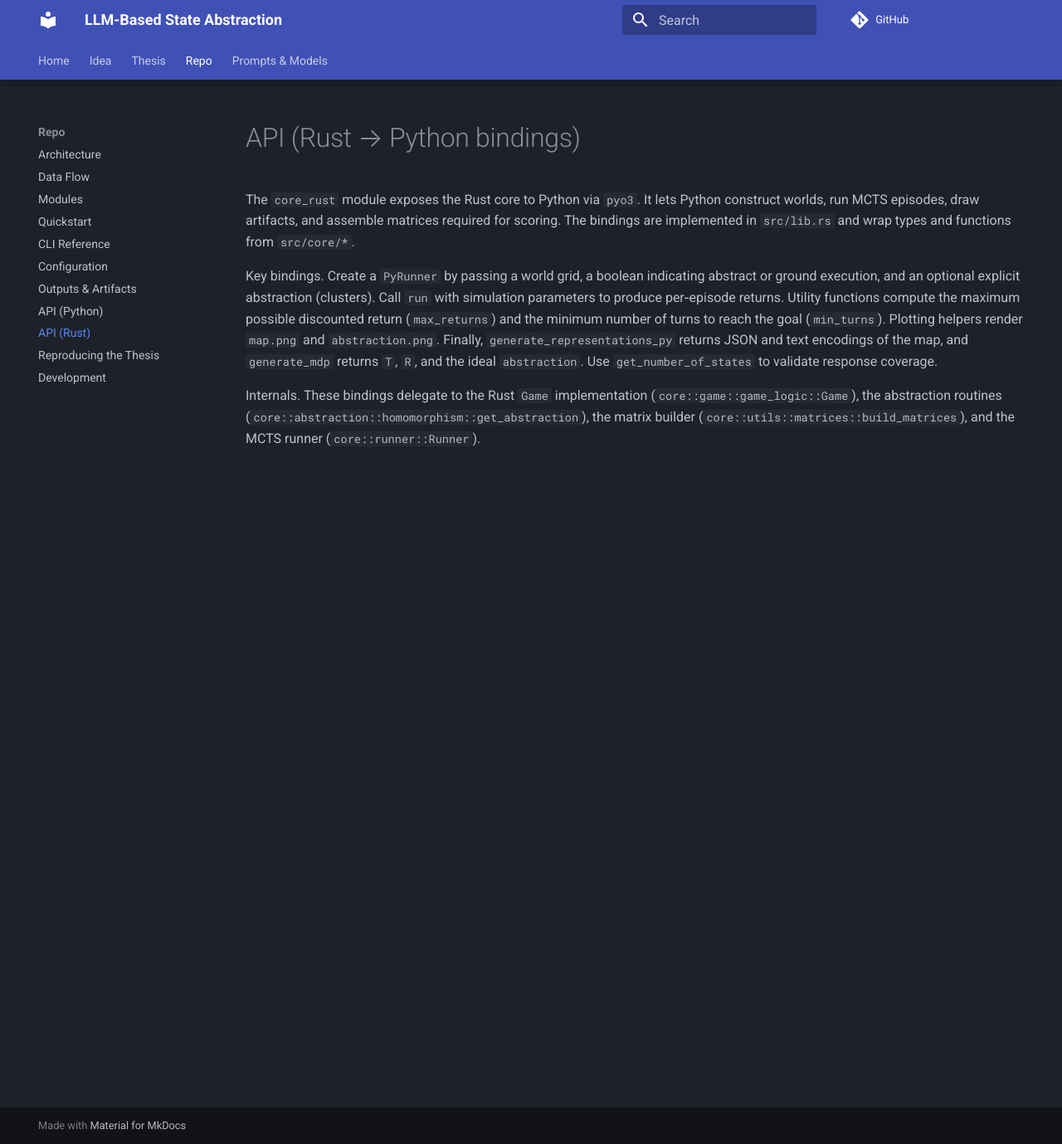
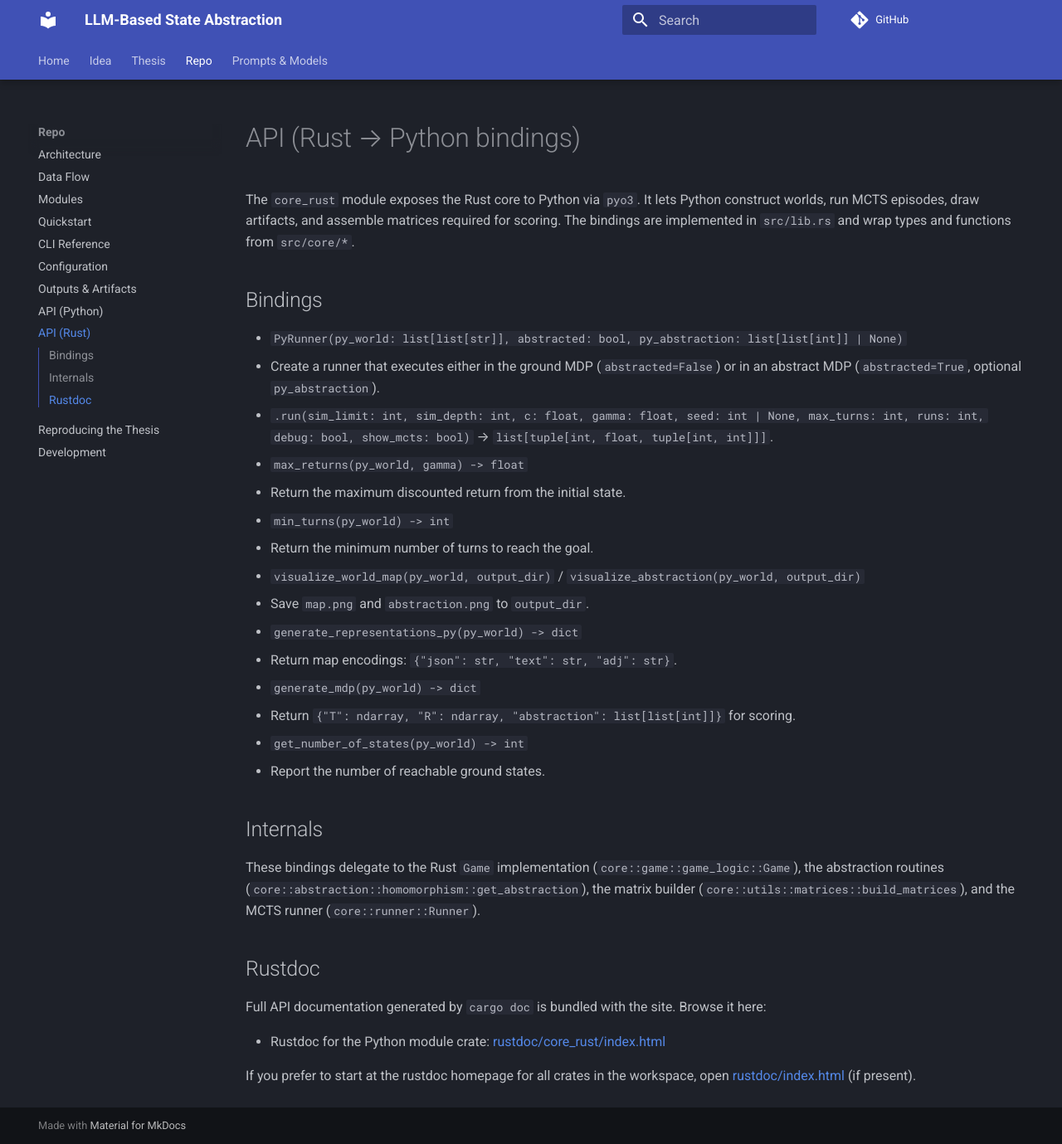
Before and after one commit to DennisLent/llm-abstraction, an MkDocs documentation site: the page built from docs/repo/api_rust.md, in a window 1280 px wide and 1379 px high. Shown: the whole window at 83% size. Built offline with MkDocs 1.6.1 and Material for MkDocs 9.7.7, drawn with Linux system fonts in a browser that asks for light colours; comment, search, counter and statistics services are not loaded.

Commit message:
doc polish

```diff
--- a/docs/repo/api_rust.md
+++ b/docs/repo/api_rust.md
@@ -2,6 +2,32 @@
 
 The `core_rust` module exposes the Rust core to Python via `pyo3`. It lets Python construct worlds, run MCTS episodes, draw artifacts, and assemble matrices required for scoring. The bindings are implemented in `src/lib.rs` and wrap types and functions from `src/core/*`.
 
-Key bindings. Create a `PyRunner` by passing a world grid, a boolean indicating abstract or ground execution, and an optional explicit abstraction (clusters). Call `run` with simulation parameters to produce per‑episode returns. Utility functions compute the maximum possible discounted return (`max_returns`) and the minimum number of turns to reach the goal (`min_turns`). Plotting helpers render `map.png` and `abstraction.png`. Finally, `generate_representations_py` returns JSON and text encodings of the map, and `generate_mdp` returns `T`, `R`, and the ideal `abstraction`. Use `get_number_of_states` to validate response coverage.
+## Bindings
 
-Internals. These bindings delegate to the Rust `Game` implementation (`core::game::game_logic::Game`), the abstraction routines (`core::abstraction::homomorphism::get_abstraction`), the matrix builder (`core::utils::matrices::build_matrices`), and the MCTS runner (`core::runner::Runner`).
+- `PyRunner(py_world: list[list[str]], abstracted: bool, py_abstraction: list[list[int]] | None)`
+  - Create a runner that executes either in the ground MDP (`abstracted=False`) or in an abstract MDP (`abstracted=True`, optional `py_abstraction`).
+  - `.run(sim_limit: int, sim_depth: int, c: float, gamma: float, seed: int | None, max_turns: int, runs: int, debug: bool, show_mcts: bool)` → `list[tuple[int, float, tuple[int, int]]]`.
+- `max_returns(py_world, gamma) -> float`
+  - Return the maximum discounted return from the initial state.
+- `min_turns(py_world) -> int`
+  - Return the minimum number of turns to reach the goal.
+- `visualize_world_map(py_world, output_dir)` / `visualize_abstraction(py_world, output_dir)`
+  - Save `map.png` and `abstraction.png` to `output_dir`.
+- `generate_representations_py(py_world) -> dict`
+  - Return map encodings: `{"json": str, "text": str, "adj": str}`.
+- `generate_mdp(py_world) -> dict`
+  - Return `{"T": ndarray, "R": ndarray, "abstraction": list[list[int]]}` for scoring.
+- `get_number_of_states(py_world) -> int`
+  - Report the number of reachable ground states.
+
+## Internals
+
+These bindings delegate to the Rust `Game` implementation (`core::game::game_logic::Game`), the abstraction routines (`core::abstraction::homomorphism::get_abstraction`), the matrix builder (`core::utils::matrices::build_matrices`), and the MCTS runner (`core::runner::Runner`).
+
+## Rustdoc
+
+Full API documentation generated by `cargo doc` is bundled with the site. Browse it here:
+
+- Rustdoc for the Python module crate: [rustdoc/core_rust/index.html](../rustdoc/core_rust/index.html)
+
+If you prefer to start at the rustdoc homepage for all crates in the workspace, open [rustdoc/index.html](../rustdoc/index.html) (if present).
```
Also changed, not shown: docs/index.md (+3 -8 lines), docs/prompts/index.md (+11 -1 lines), docs/repo/cli.md (+15 -7 lines), docs/repo/outputs.md (+9 -5 lines), docs/thesis/overview.md (+9 -1 lines).
